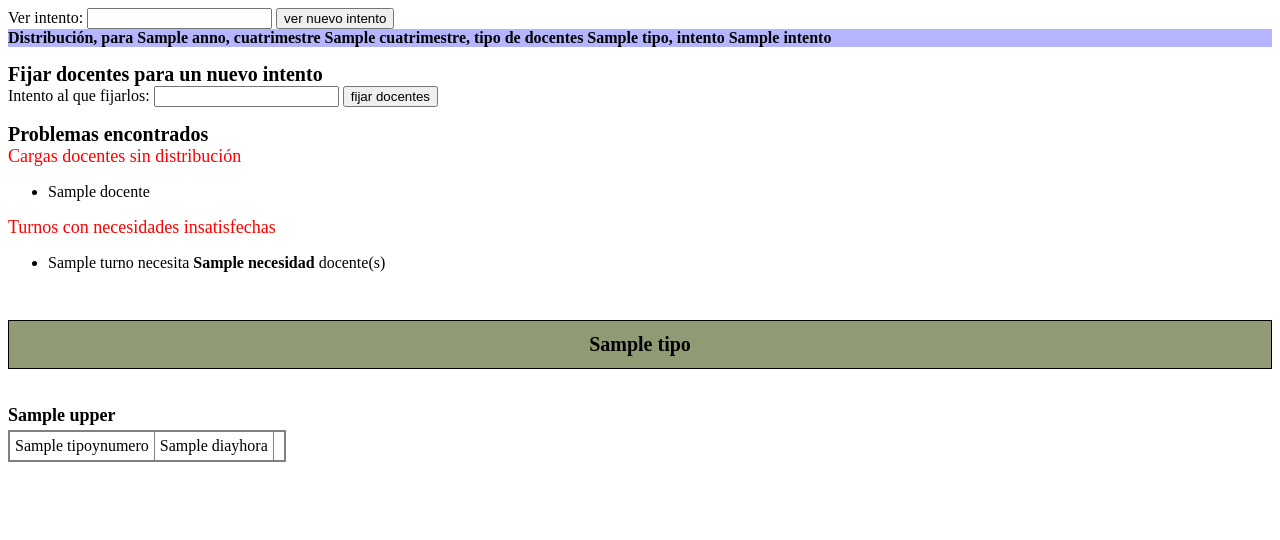
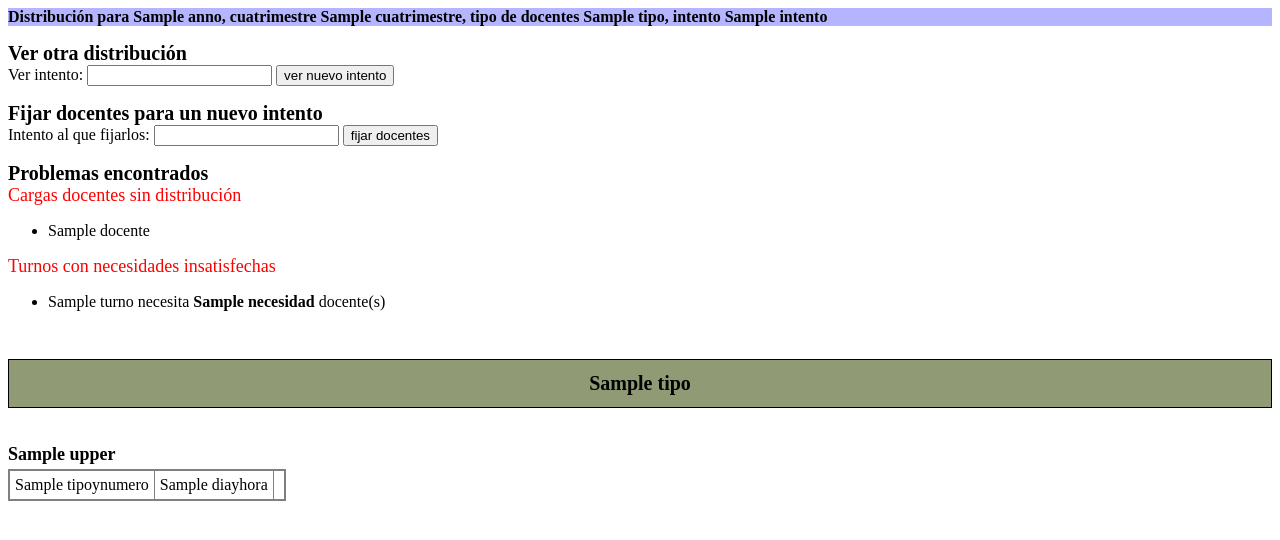
Before and after one commit to matiasg/distribucion, a Django app: template dborrador/templates/dborrador/distribucion.html in a window 1280 px wide. Shown: the top 540 px of the page. Run offline with Django 3.2, Linux system fonts and the light colour scheme; the template is opened without the code that fills it: most values are stand-ins (such as "Sample title", 1, 10 or a date in 2020).

Commit message:
cambio orden de subsecciones en distribucion.html

```diff
--- a/dborrador/templates/dborrador/distribucion.html
+++ b/dborrador/templates/dborrador/distribucion.html
@@ -2,6 +2,11 @@
 <link rel="stylesheet" type="text/css" href="{% static 'materias/horarios.css' %}">
 <link rel="stylesheet" type="text/css" href="{% static 'dborrador/dborrador.css' %}">
 
+<div class="info">Distribución para {{ anno }}, cuatrimestre {{ cuatrimestre }},
+    tipo de docentes {{ tipo }}, intento {{ intento }}</div>
+
+<p>
+    <div class="subseccion"><div id="titulo">Ver otra distribución</div>
         <form action="{% url 'dborrador:distribucion' anno cuatrimestre tipo intento %}" method="post">
             {% csrf_token %}
             Ver intento: <input type="number" name="nuevo_intento" value={{ intento }}>
@@ -9,9 +14,7 @@
             <input type="hidden" name="anno" value="{{ anno }}">
             <input type="hidden" name="cuatrimestre" value="{{ cuatrimestre }}">
             <input type="hidden" name="tipo" value="{{ tipo }}">
-
-<div class="info">Distribución, para {{ anno }}, cuatrimestre {{ cuatrimestre }},
-    tipo de docentes {{ tipo }}, intento {{ intento }}</div>
+    </div>
 
 <p>
     <div class="subseccion"><div id="titulo">Fijar docentes para un nuevo intento</div>
```
Lines whose indentation alone changed are shown as unchanged.
